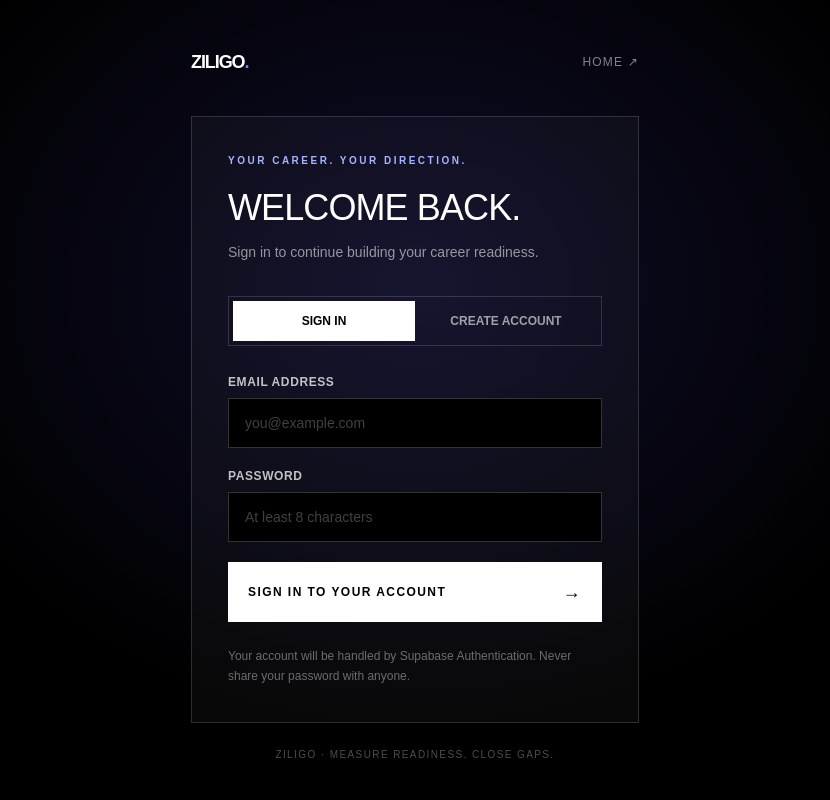
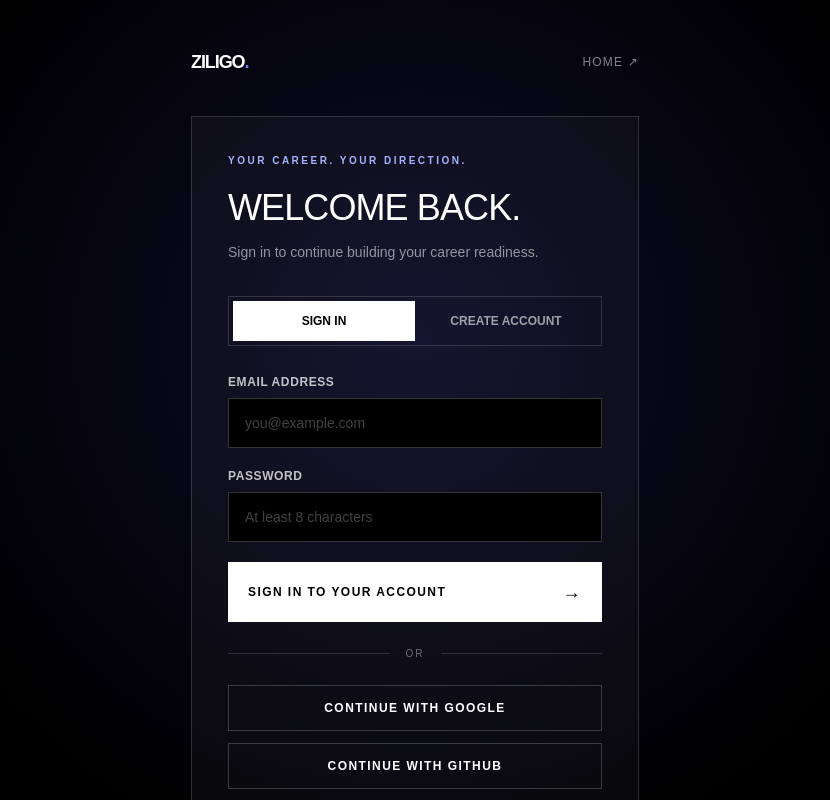
Before and after one commit to TanyaVerma26/ziligo, a Next.js app: page /login in a window 1280 px wide. Shown: the top 800 px of the page, without its empty margins (225-1055 px from the left). Built offline with nearby package versions, Linux system fonts and the light colour scheme; no server answers.

Commit message:
Add Google and GitHub login

```diff
--- a/src/app/auth/callback/route.ts
+++ b/src/app/auth/callback/route.ts
@@ -1,33 +1,43 @@
-
-import { NextResponse } from "next/server";
+import { NextResponse, type NextRequest } from "next/server";
+import type { EmailOtpType } from "@supabase/supabase-js";
 import { createClient } from "../../../lib/supabase/server";
 
-export async function GET(request: Request) {
-  const requestUrl = new URL(request.url);
-  const code = requestUrl.searchParams.get("code");
-  const requestedNext =
-    requestUrl.searchParams.get("next") ?? "/dashboard";
+// Only allow redirects to paths inside our own site.
+function safeNextPath(next: string | null): string {
+  if (next && next.startsWith("/") && !next.startsWith("//")) {
+    return next;
+  }
+  return "/dashboard";
+}
 
-  // Allow redirects only to this application.
-  const destination = new URL(requestedNext, requestUrl.origin);
+export async function GET(request: NextRequest) {
+  const { searchParams, origin } = request.nextUrl;
 
-  const safeDestination =
-    destination.origin === requestUrl.origin
-      ? destination
-      : new URL("/dashboard", requestUrl.origin);
+  const code = searchParams.get("code");
+  const tokenHash = searchParams.get("token_hash");
+  const type = searchParams.get("type") as EmailOtpType | null;
+  const next = safeNextPath(searchParams.get("next"));
 
+  const supabase = await createClient();
+
+  // OAuth (Google / GitHub) and PKCE email links
   if (code) {
-    const supabase = await createClient();
-
-    const { error } =
-      await supabase.auth.exchangeCodeForSession(code);
-
+    const { error } = await supabase.auth.exchangeCodeForSession(code);
     if (!error) {
-      return NextResponse.redirect(safeDestination);
+      return NextResponse.redirect(`${origin}${next}`);
     }
   }
 
-  return NextResponse.redirect(
-    new URL("/login?error=auth-code-error", requestUrl.origin)
-  );
+  // Email confirmation links that send a token hash
+  if (tokenHash && type) {
+    const { error } = await supabase.auth.verifyOtp({
+      type,
+      token_hash: tokenHash,
+    });
+    if (!error) {
+      return NextResponse.redirect(`${origin}${next}`);
+    }
+  }
+
+  return NextResponse.redirect(`${origin}/login`);
 }
--- a/src/app/login/page.tsx
+++ b/src/app/login/page.tsx
@@ -1,6 +1,4 @@
-
 "use client";
-
 
 import { useState, type FormEvent } from "react";
 import { useRouter } from "next/navigation";
@@ -79,6 +77,32 @@ export default function LoginPage() {
     setMode(nextMode);
     setErrorMessage("");
     setSuccessMessage("");
+  }
+
+  async function handleOAuth(provider: "google" | "github") {
+    setLoading(true);
+    setErrorMessage("");
+    setSuccessMessage("");
+
+    try {
+      const supabase = createClient();
+
+      const { error } = await supabase.auth.signInWithOAuth({
+        provider,
+        options: {
+          redirectTo: `${window.location.origin}/auth/callback`,
+        },
+      });
+
+      if (error) {
+        setErrorMessage(error.message);
+        setLoading(false);
+      }
+      // On success the browser leaves for Google/GitHub, so nothing else runs here.
+    } catch {
+      setErrorMessage("We couldn't start the sign-in. Please try again.");
+      setLoading(false);
+    }
   }
 
   return (
@@ -232,6 +256,34 @@ export default function LoginPage() {
             </button>
           </form>
 
+          <div className="my-6 flex items-center gap-4">
+            <span className="h-px flex-1 bg-white/15" />
+            <span className="text-[10px] tracking-[0.2em] text-white/40">
+              OR
+            </span>
+            <span className="h-px flex-1 bg-white/15" />
+          </div>
+
+          <div className="grid gap-3">
+            <button
+              type="button"
+              onClick={() => handleOAuth("google")}
+              disabled={loading}
+              className="w-full border border-white/20 px-5 py-3.5 text-xs font-semibold tracking-[0.12em] transition hover:border-white/50 hover:bg-white/5 disabled:cursor-not-allowed disabled:opacity-50"
+            >
+              CONTINUE WITH GOOGLE
+            </button>
+
+            <button
+              type="button"
+              onClick={() => handleOAuth("github")}
+              disabled={loading}
+              className="w-full border border-white/20 px-5 py-3.5 text-xs font-semibold tracking-[0.12em] transition hover:border-white/50 hover:bg-white/5 disabled:cursor-not-allowed disabled:opacity-50"
+            >
+              CONTINUE WITH GITHUB
+            </button>
+          </div>
+
           <p className="mt-6 text-xs leading-5 text-white/40">
             Your account will be handled by Supabase Authentication.
             Never share your password with anyone.
```
